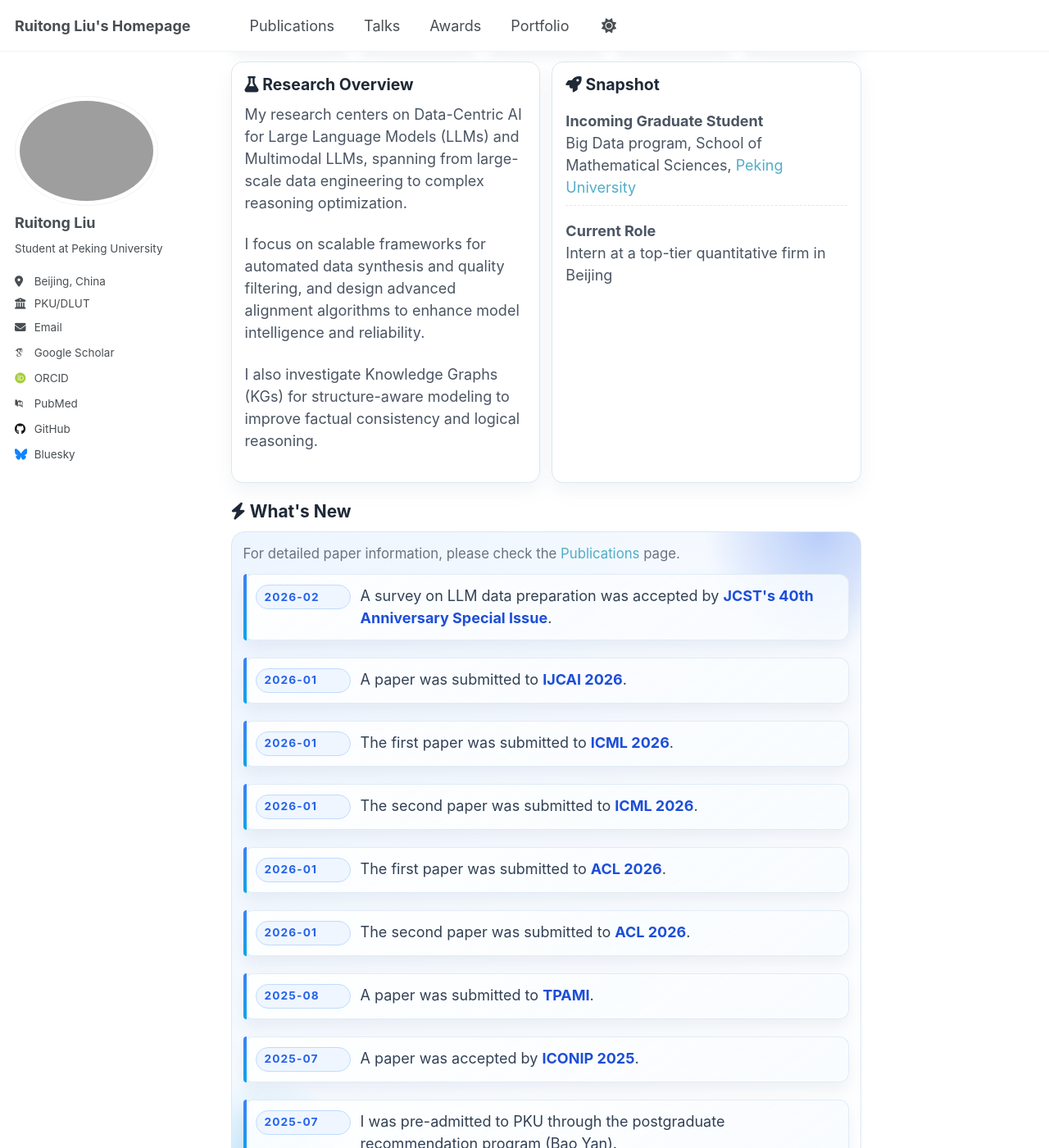
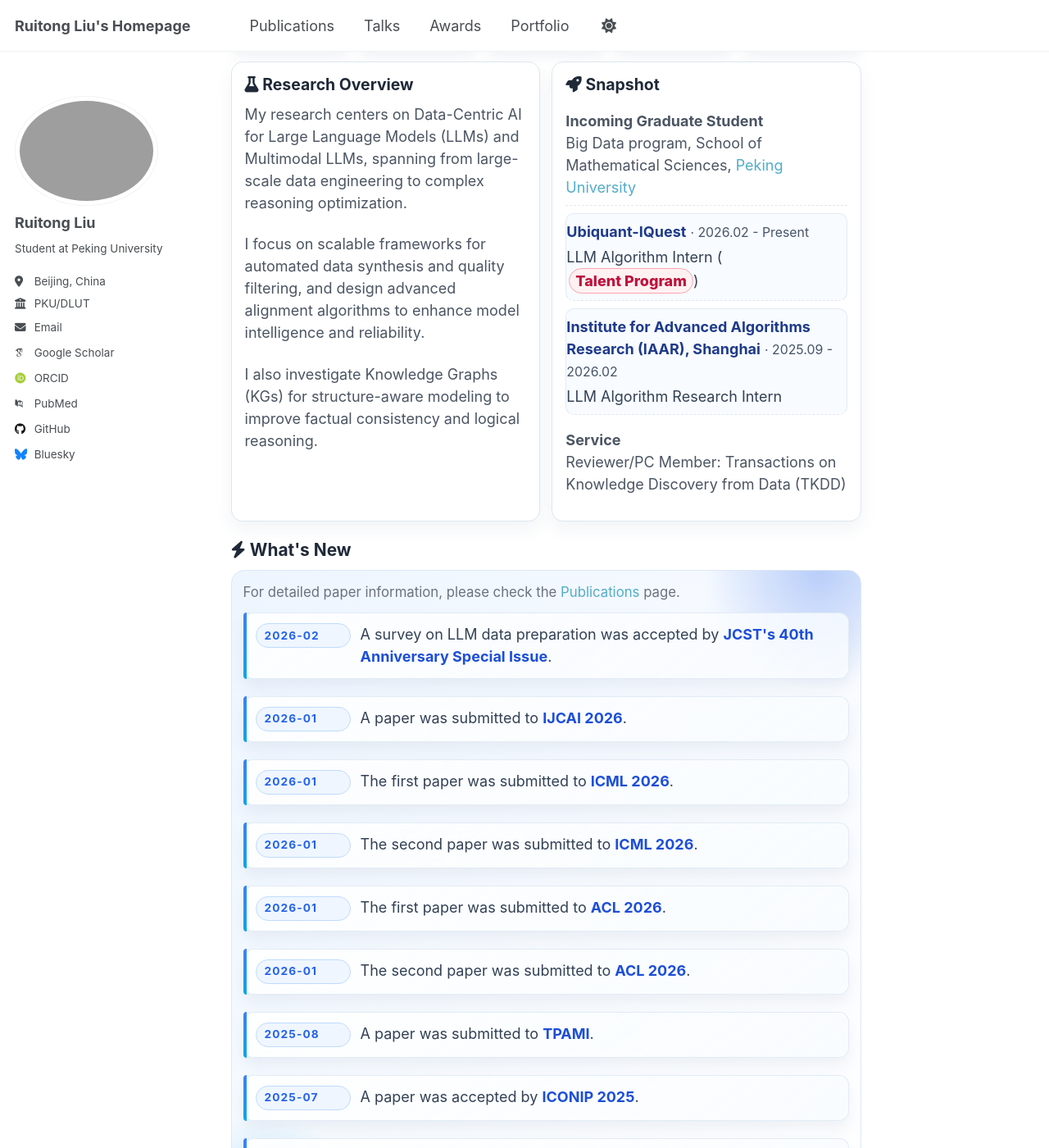
Before and after one commit to tongruiliu/tongruiliu.github.io, a Jekyll site: the page built from _pages/about.md, in a window 1280 px wide and 1400 px high, scrolled down 454 px. Shown: the whole window at 82% size. Built offline with Jekyll 4.4.1, drawn with Linux system fonts in a browser that asks for light colours; some web fonts are replaced; a script that is not in the unit is left out; comment, search, counter and statistics services are not loaded; part of the change alters nothing that is shown; some of the changed text lies outside the part shown.

Commit message:
new homepage

```diff
--- a/_pages/about.md
+++ b/_pages/about.md
@@ -191,6 +191,40 @@ redirect_from:
 
 .rt-home .rt-quick-list li:last-child {
   border-bottom: 0;
+}
+
+.rt-home .rt-role-item {
+  padding: 10px 10px 9px;
+  border: 1px solid #e2ebf6;
+  border-radius: 10px;
+  background: #f8fbff;
+}
+
+.rt-home .rt-role-org {
+  font-weight: 700;
+  color: #1e3a8a;
+}
+
+.rt-home .rt-role-meta {
+  color: #475569;
+  font-size: 0.88rem;
+}
+
+.rt-home .rt-role-title {
+  display: inline-block;
+  margin-top: 4px;
+  color: #334155;
+}
+
+.rt-home .rt-spotlight {
+  display: inline-block;
+  margin-left: 3px;
+  padding: 1px 7px;
+  border-radius: 999px;
+  border: 1px solid #fda4af;
+  background: #fff1f2;
+  color: #be123c;
+  font-weight: 800;
 }
 
 .rt-home .rt-section-title {
@@ -724,7 +758,17 @@ redirect_from:
       <h2><i class="fa fa-rocket" aria-hidden="true"></i> Snapshot</h2>
       <ul class="rt-quick-list">
         <li><strong>Incoming Graduate Student</strong><br>Big Data program, School of Mathematical Sciences, <a href="https://www.pku.edu.cn/">Peking University</a></li>
-        <li><strong>Current Role</strong><br>Intern at a top-tier quantitative firm in Beijing</li>
+        <li class="rt-role-item">
+          <span class="rt-role-org">Ubiquant-IQuest</span>
+          <span class="rt-role-meta"> · 2026.02 - Present</span><br>
+          <span class="rt-role-title">LLM Algorithm Intern (<span class="rt-spotlight">Talent Program</span>)</span>
+        </li>
+        <li class="rt-role-item">
+          <span class="rt-role-org">Institute for Advanced Algorithms Research (IAAR), Shanghai</span>
+          <span class="rt-role-meta"> · 2025.09 - 2026.02</span><br>
+          <span class="rt-role-title">LLM Algorithm Research Intern</span>
+        </li>
+        <li><strong>Service</strong><br>Reviewer/PC Member: Transactions on Knowledge Discovery from Data (TKDD)</li>
       </ul>
     </article>
   </section>
@@ -792,10 +836,6 @@ redirect_from:
         <strong>2024 National Scholarship</strong><br>
         National-level competitive scholarship
       </article>
-    </div>
-
-    <div class="rt-service">
-      <strong>Academic Service:</strong> Reviewer/PC Member, Transactions on Knowledge Discovery from Data (TKDD)
     </div>
 
     <details class="rt-award-collapse">
```
